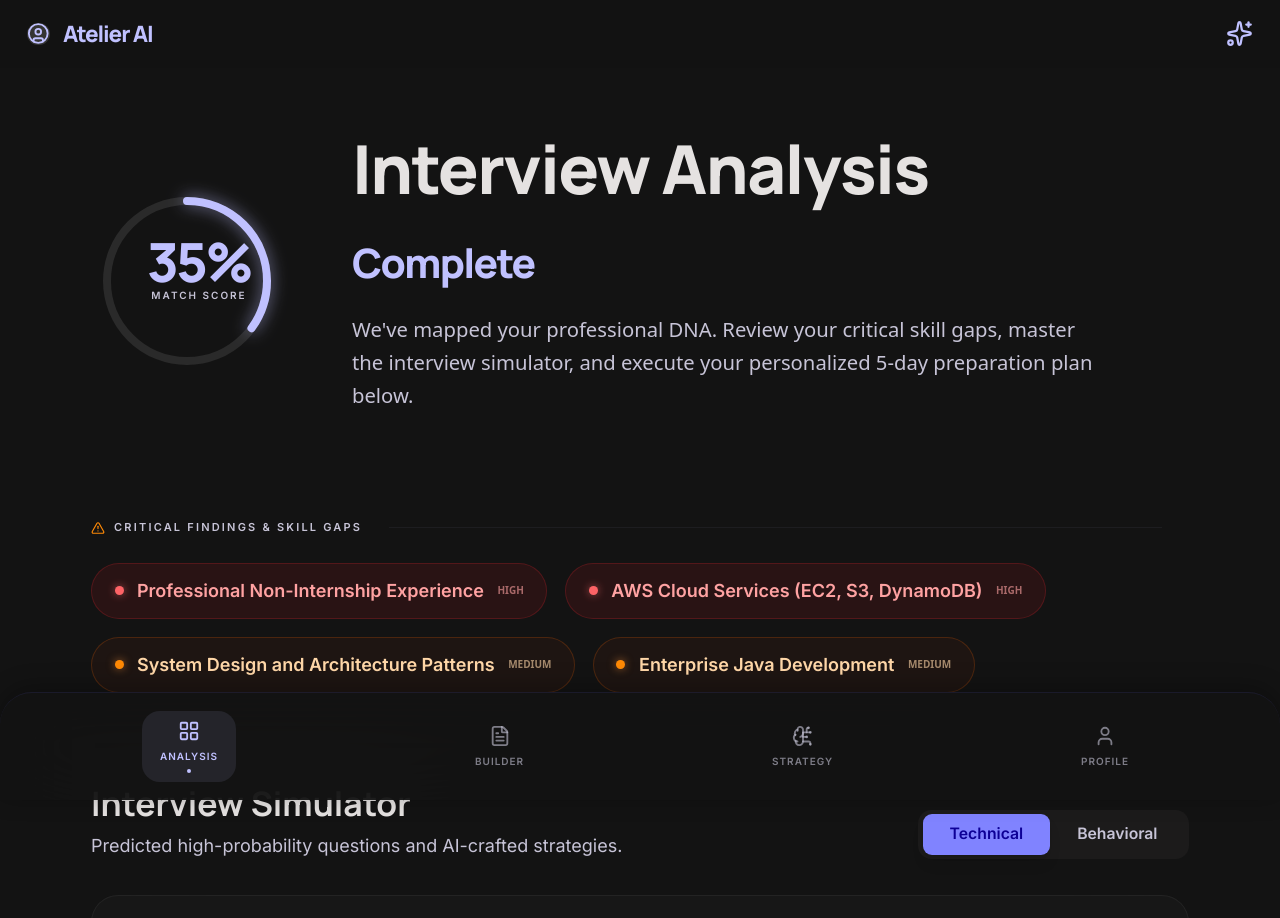
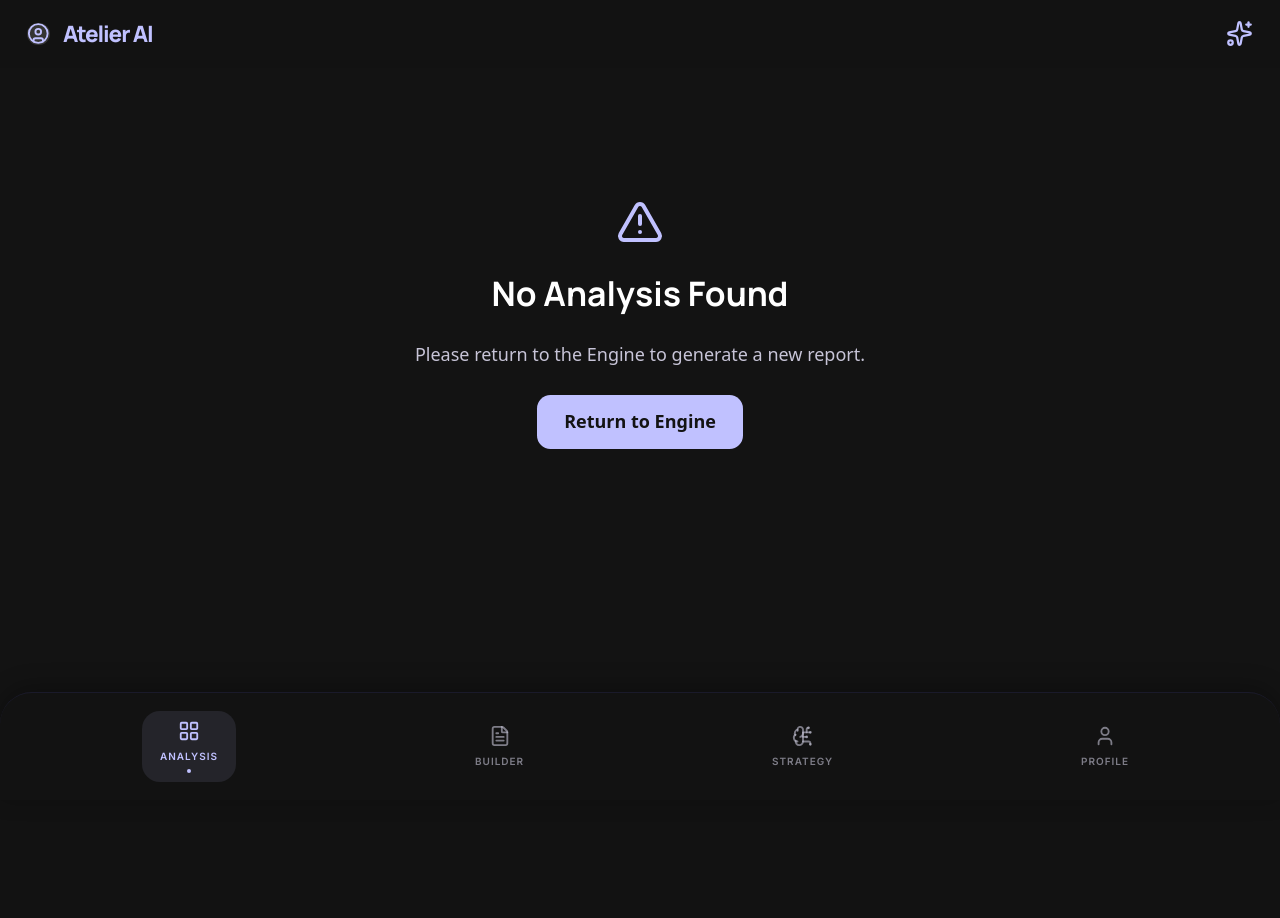
Before and after one commit to ysvishal/Gen-AI-based-Interview-prep, a React (Vite) app in the folder Frontend/resume-builder/: page /interview-response in a window 1280 px wide. Shown: the top 918 px of the page. After the commit the page ends 800 px from the top, so only its background shows below. Built offline with nearby package versions, Linux system fonts and the light colour scheme.

Commit message:
Docker File added

```diff
--- a/Frontend/resume-builder/src/features/auth/pages/Interview.response.jsx
+++ b/Frontend/resume-builder/src/features/auth/pages/Interview.response.jsx
@@ -270,112 +270,23 @@ const ActionPlan = ({ plan }) => {
 
 export default function InterviewResponse() {
   const location = useLocation();
-  const reportData = {"matchScore": 35,
-  "technicalQuestions": [
-    {
-      "question": "The JD emphasizes distributed solutions at Amazon scale. How would you redesign your E-commerce backend using a microservices architecture to handle millions of transactions per second?",
-      "intention": "To evaluate the candidate's understanding of scalability, distributed systems, and architectural patterns beyond monolithic Django applications.",
-      "answer": "Discuss breaking the monolith into services like 'Order Service', 'Inventory Service', and 'User Service'. Explain the use of message brokers like RabbitMQ or Kafka for asynchronous communication, database sharding, and implementing caching layers with Redis."
-    },
-    {
-      "question": "Since the role involves Java and AWS, can you explain how you would manage memory and concurrency in a high-throughput Java-based food production service?",
-      "intention": "To assess proficiency in Java-specific performance tuning and concurrency models, which are critical for Amazon's backend systems.",
-      "answer": "Focus on the Java Memory Model, Garbage Collection tuning (G1 or ZGC), and using the Executor framework or Virtual Threads (Project Loom) for handling concurrent tasks efficiently without blocking the main execution thread."
-    },
-    {
-      "question": "Your project with HPE involved Confidential Computing. How would you implement zero-trust observability in a cloud-native environment like AWS?",
-      "intention": "To test the ability to apply specialized security knowledge to standard cloud infrastructure, aligning with the 'reliable distributed solutions' requirement.",
-      "answer": "Mention using AWS Nitro Enclaves for TEE, integrating with AWS CloudWatch for encrypted log streams, and using mutual TLS (mTLS) for service-to-service communication within a service mesh like Istio."
-    }
-  ],
-  "behavioralQuestions": [
-    {
-      "question": "Amazon values 'Ownership'. Can you describe a situation where you took on a task that was significantly outside your project scope because you saw it needed to be done?",
-      "intention": "To see if the candidate demonstrates initiative and responsibility for the end-to-end success of a product.",
-      "answer": "Describe a specific instance, perhaps during the SMS Organizer project, where you went beyond the initial requirements (e.g., creating the dataset yourself) to ensure the model's accuracy and reliability."
-    },
-    {
-      "question": "Tell me about a time you had to make a decision based on data but the data was incomplete. How did you proceed?",
-      "intention": "To evaluate 'Are Right, A Lot' and data-driven decision-making in ambiguous environments.",
-      "answer": "Use the STAR method to describe a technical hurdle in the Next Word Predictor project where dataset biases were found, and explain how you used heuristic testing or validation sets to mitigate risks."
-    }
-  ],
-  "skillGaps": [
-    {
-      "skill": "Professional Non-Internship Experience",
-      "severity": "high"
-    },
-    {
-      "skill": "AWS Cloud Services (EC2, S3, DynamoDB)",
-      "severity": "high"
-    },
-    {
-      "skill": "System Design and Architecture Patterns",
-      "severity": "medium"
-    },
-    {
-      "skill": "Enterprise Java Development",
-      "severity": "medium"
-    }
-  ],
-  "preparationPlan": [
-    {
-      "day": 1,
-      "focus": "Amazon Leadership Principles & STAR Method",
-      "tasks": [
-        "Map each project on the resume to at least two Amazon Leadership Principles.",
-        "Practice 'Customer Obsession' and 'Ownership' stories using the STAR format."
-      ]
-    },
-    {
-      "day": 2,
-      "focus": "Java Deep Dive & Concurrency",
-      "tasks": [
-        "Review Java Collections Framework and Multithreading.",
-        "Implement a producer-consumer pattern in Java to simulate a production line."
-      ]
-    },
-    {
-      "day": 3,
-      "focus": "Distributed Systems & System Design",
-      "tasks": [
-        "Study Scalability, Load Balancing, and CAP Theorem.",
-        "Practice designing a 'Global Food Delivery Tracker' on a whiteboard."
-      ]
-    },
-    {
-      "day": 4,
-      "focus": "AWS Core Services",
-      "tasks": [
-        "Understand the basics of AWS Lambda, SQS, and DynamoDB for serverless architectures.",
-        "Learn how to deploy a basic Flask or Java app on an EC2 instance."
-      ]
-    },
-    {
-      "day": 5,
-      "focus": "Mock Interviews & Technical Refinement",
-      "tasks": [
-        "Conduct a mock technical interview focusing on LeetCode Medium/Hard problems.",
-        "Review the HPE white paper content to explain confidential computing clearly."
-      ]
-    }
-]}
+  const reportData = location.state
 
-//   if (!reportData) {
-//     return (
-//       <div className="flex flex-col items-center justify-center text-white space-y-6 pt-20">
-//         <AlertTriangle size={48} className="text-[#c0c1ff]" />
-//         <h2 className="text-3xl font-bold font-['Manrope']">No Analysis Found</h2>
-//         <p className="text-[#c7c4d7]">Please return to the Engine to generate a new report.</p>
-//         <Link
-//           to="/"
-//           className="bg-[#c0c1ff] text-[#131313] hover:bg-[#a6a8ff] px-6 py-3 rounded-xl font-bold transition-colors"
-//         >
-//           Return to Engine
-//         </Link>
-//       </div>
-//     );
-//   }
+  if (!reportData) {
+    return (
+      <div className="flex flex-col items-center justify-center text-white space-y-6 pt-20">
+        <AlertTriangle size={48} className="text-[#c0c1ff]" />
+        <h2 className="text-3xl font-bold font-['Manrope']">No Analysis Found</h2>
+        <p className="text-[#c7c4d7]">Please return to the Engine to generate a new report.</p>
+        <Link
+          to="/"
+          className="bg-[#c0c1ff] text-[#131313] hover:bg-[#a6a8ff] px-6 py-3 rounded-xl font-bold transition-colors"
+        >
+          Return to Engine
+        </Link>
+      </div>
+    );
+  }
 
   const { matchScore, skillGaps, technicalQuestions, behavioralQuestions, preparationPlan } = reportData;
 
```
